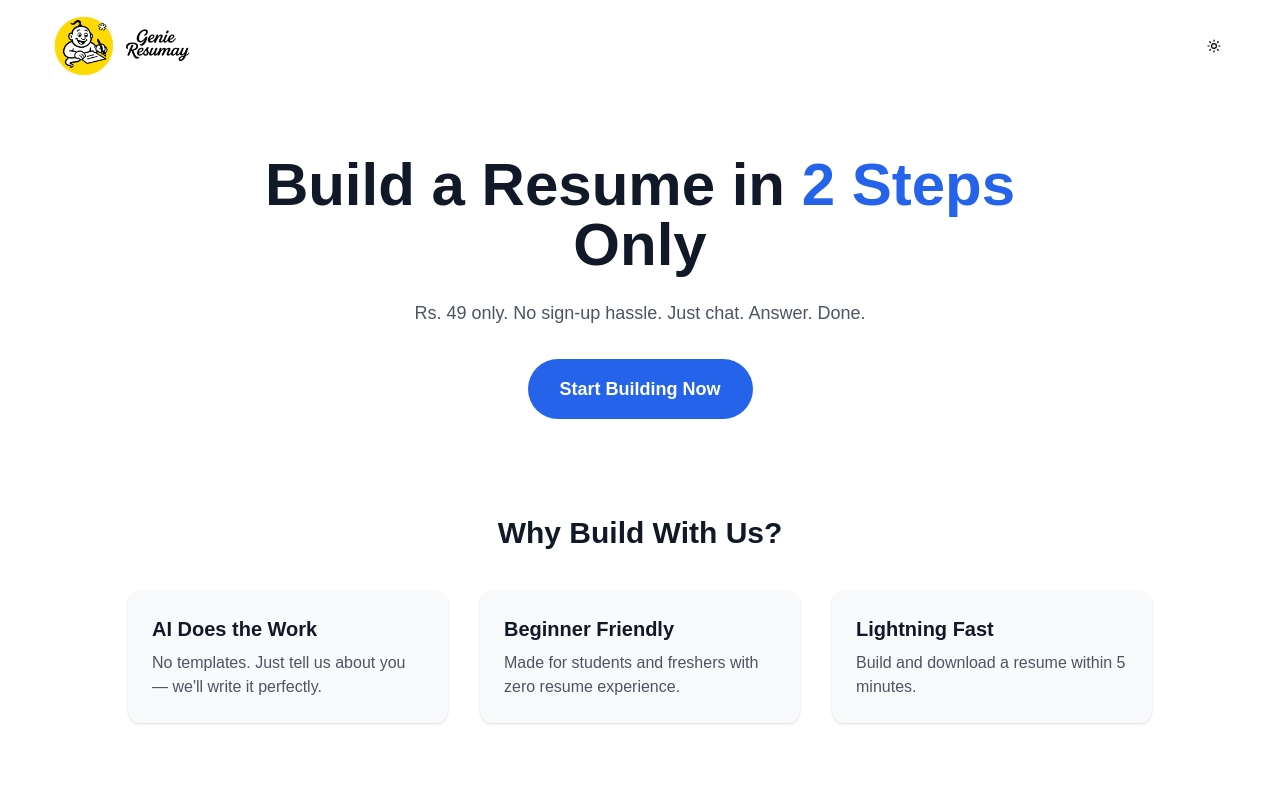
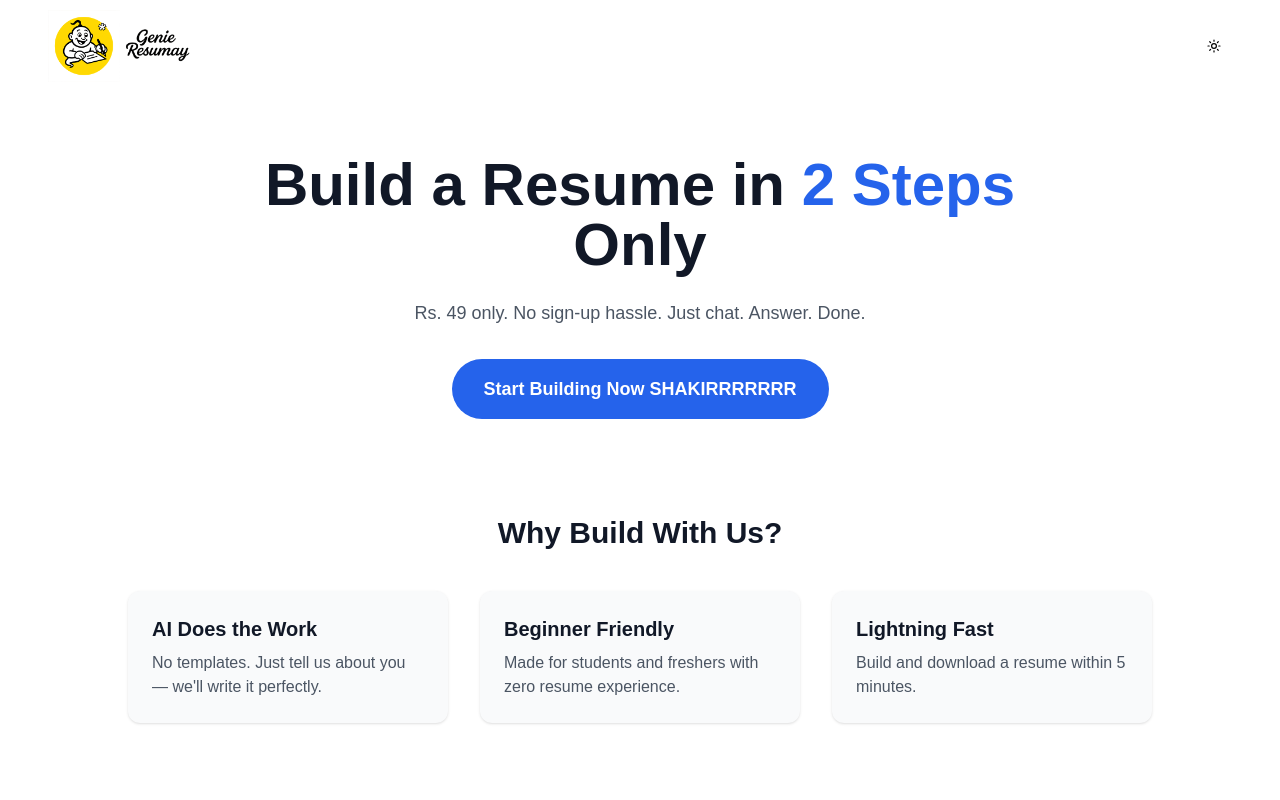
Before and after one commit to geniusayaan/GenieResumay, a Next.js app: page / in a window 1280 px wide. Shown: the top 800 px of the page. Built offline with nearby package versions, Linux system fonts and the light colour scheme.

Commit message:
SHAKIR CHANGED IN LANDING

```diff
--- a/src/app/page.tsx
+++ b/src/app/page.tsx
@@ -20,7 +20,7 @@ export default function LandingPage() {
   </p>
   <Link href="/resumes">
     <button className="mt-8 px-8 py-4 text-lg font-semibold bg-blue-600 text-white rounded-full hover:bg-blue-700 transition duration-200">
-      Start Building Now
+      Start Building Now SHAKIRRRRRRR
     </button>
   </Link>
 </section>
```
